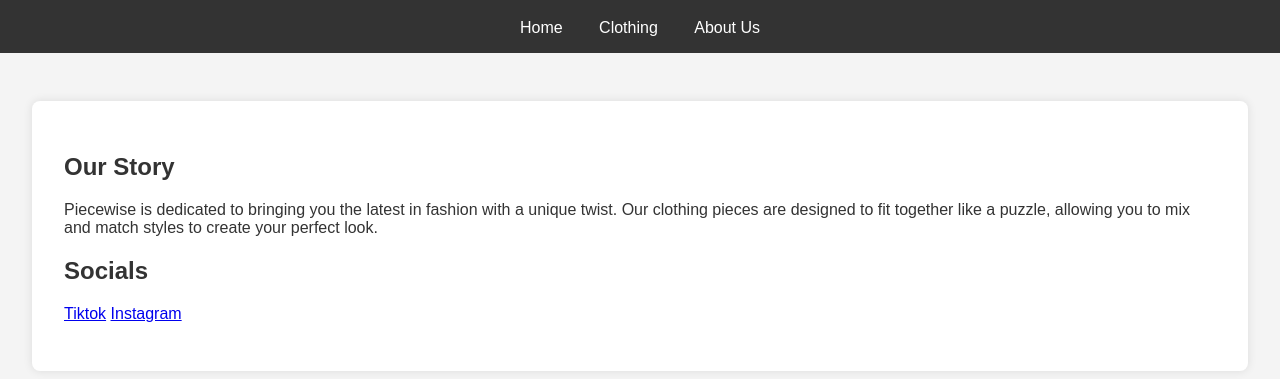
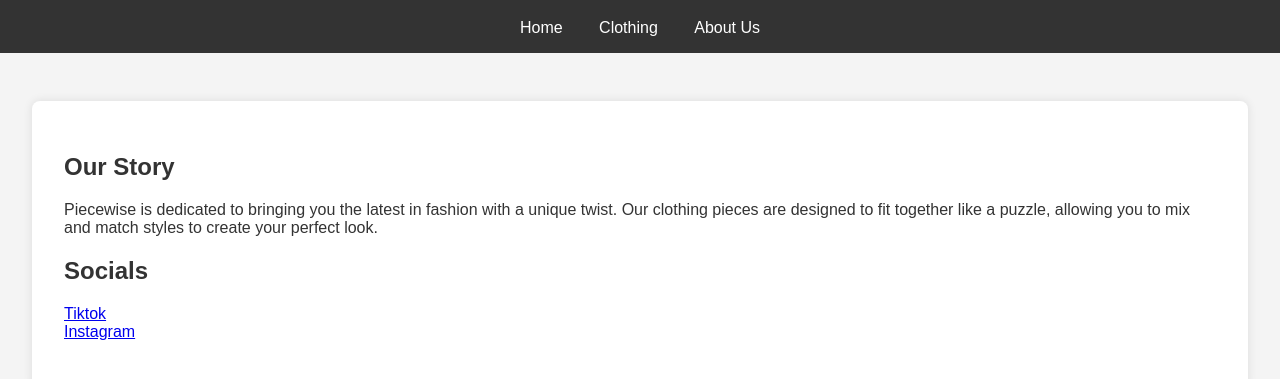
Before and after one commit to PerplexedWaffles/piecewise, a plain HTML site: page about.html in a window 1280 px wide. Shown: the part 77-456 px from the top of the page. Drawn offline with Linux system fonts and the light colour scheme.

Commit message:
Update about.html

```diff
--- a/about.html
+++ b/about.html
@@ -52,7 +52,7 @@
             <p>Piecewise is dedicated to bringing you the latest in fashion with a unique twist. Our clothing pieces are designed to fit together like a puzzle, allowing you to mix and match styles to create your perfect look.</p>
             </form>
                 <h2>Socials</h2>
-            <p><a href="https://www.tiktok.com/@piecewise.clothing">Tiktok</a>
+            <p><a href="https://www.tiktok.com/@piecewise.clothing">Tiktok</a> <br>
             <a href="https://www.instagram.com/piecewise.clothing/">Instagram</a>
         </p>
             </form>
```
